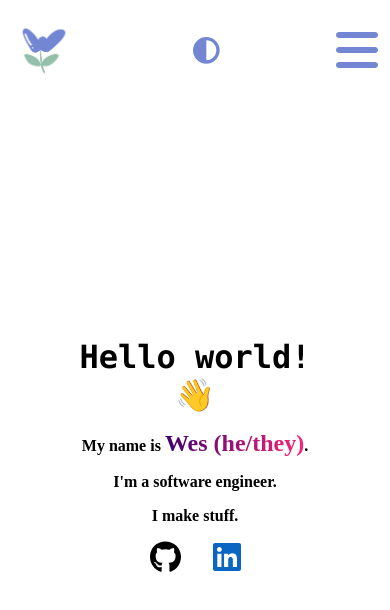
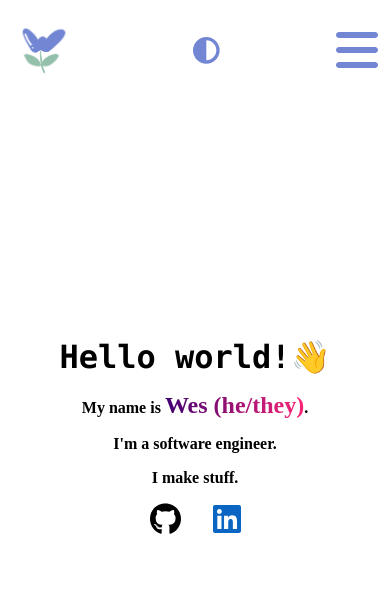
Before and after one commit to blsmxiu47/portfolio, a React (Vite) app: page / in a window 390 px wide. Shown: the top 610 px of the page. Built offline with nearby package versions, Linux system fonts and the light colour scheme.

Commit message:
make minor updates to responsive behavior of text on home page

```diff
--- a/src/components/About/index.scss
+++ b/src/components/About/index.scss
@@ -10,7 +10,6 @@
 
     &.about-page {
         top: 40%;
-    }
 
         .hero {
             display: block;
@@ -31,6 +30,7 @@
 
             p {
                 font-size: 2rem;
+            }
         }
     }
 
--- a/src/components/Home/index.scss
+++ b/src/components/Home/index.scss
@@ -4,13 +4,13 @@
     top: 40%;
 
     .hero {
-        display: grid;
-        justify-content: center;
+        display: block;
         text-align: center;
 
         @include breakpoint(md) {
             width: 50%;
             margin: 0 20rem;
+            text-align: left;
         }
 
         h1 {
```
Lines whose indentation alone changed are shown as unchanged.
